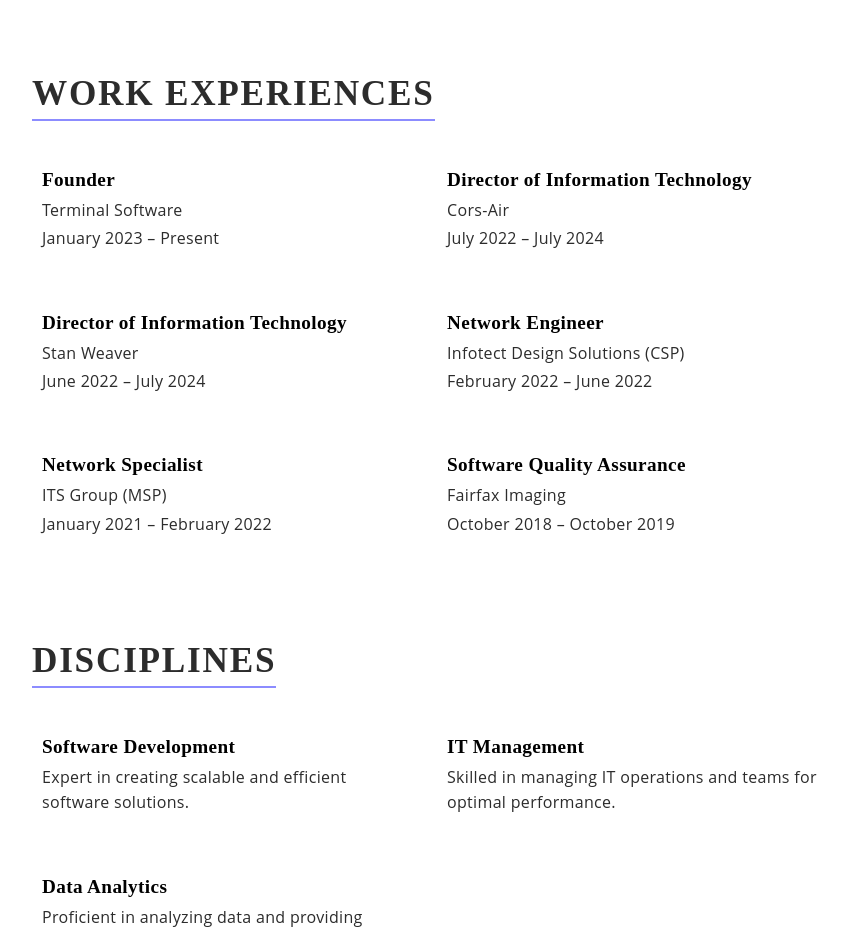
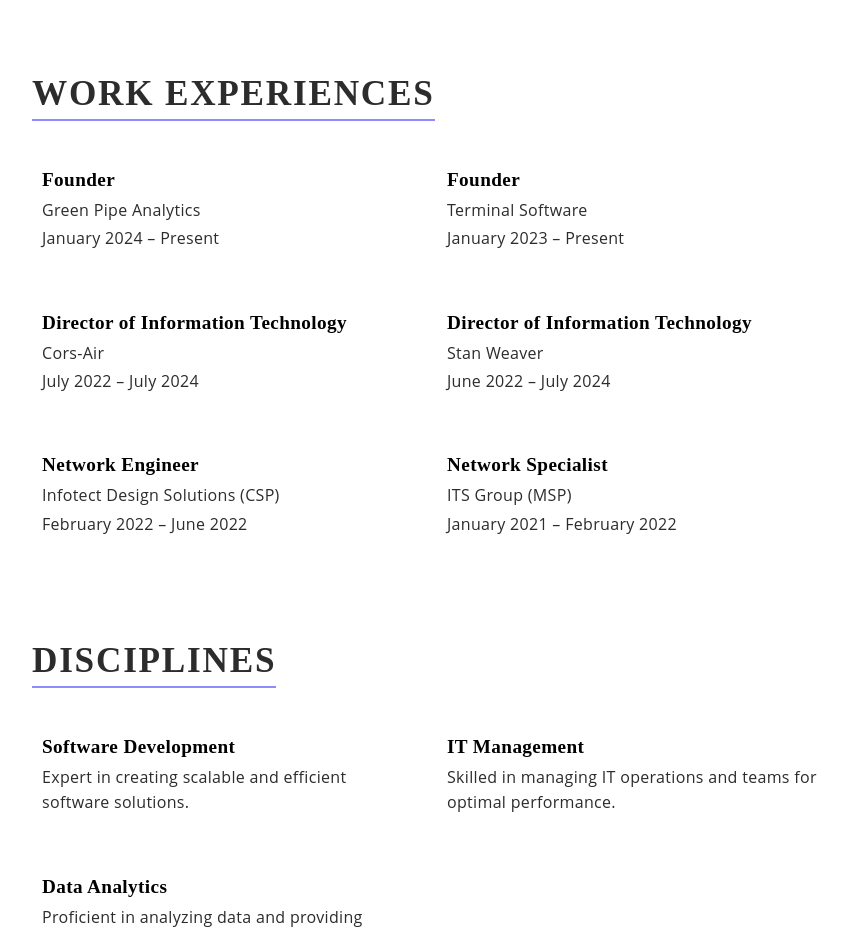
Before and after one commit to yahm0/AMN-REACT.JS-Portfolio, a React (Create React App) app: page / in a window 1280 px wide. Shown: the part 1400-2329 px from the top of the page, without its empty margins (208-1056 px from the left). Built offline with nearby package versions, Linux system fonts and the light colour scheme.

Commit message:
Made changes to my work exp.

```diff
--- a/src/pages/AboutMe.jsx
+++ b/src/pages/AboutMe.jsx
@@ -37,6 +37,11 @@ function AboutMe() {
           <div className="grid-layout">
             <div className="work-experience">
               <h4>Founder</h4>
+              <p>Green Pipe Analytics</p>
+              <p>January 2024 – Present</p>
+            </div>
+            <div className="work-experience">
+              <h4>Founder</h4>
               <p>Terminal Software</p>
               <p>January 2023 – Present</p>
             </div>
@@ -59,11 +64,6 @@ function AboutMe() {
               <h4>Network Specialist</h4>
               <p>ITS Group (MSP)</p>
               <p>January 2021 – February 2022</p>
-            </div>
-            <div className="work-experience">
-              <h4>Software Quality Assurance</h4>
-              <p>Fairfax Imaging</p>
-              <p>October 2018 – October 2019</p>
             </div>
           </div>
         </div>
```
